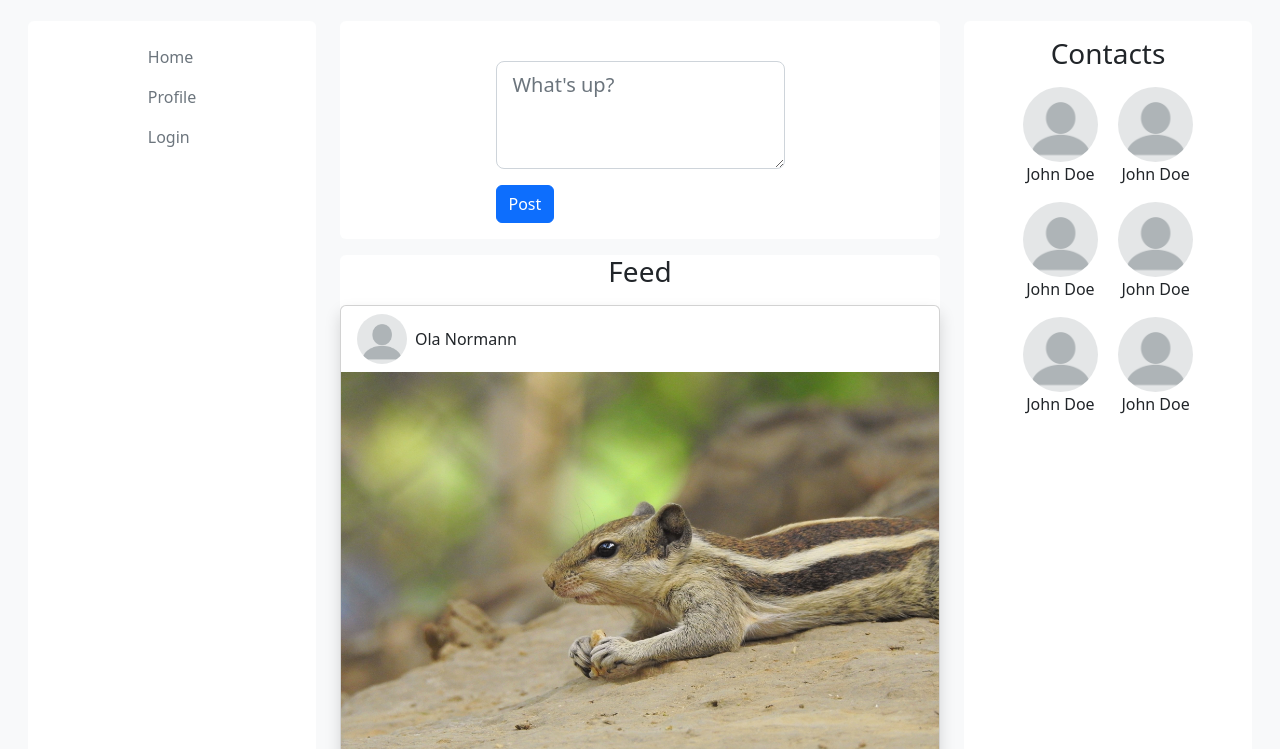
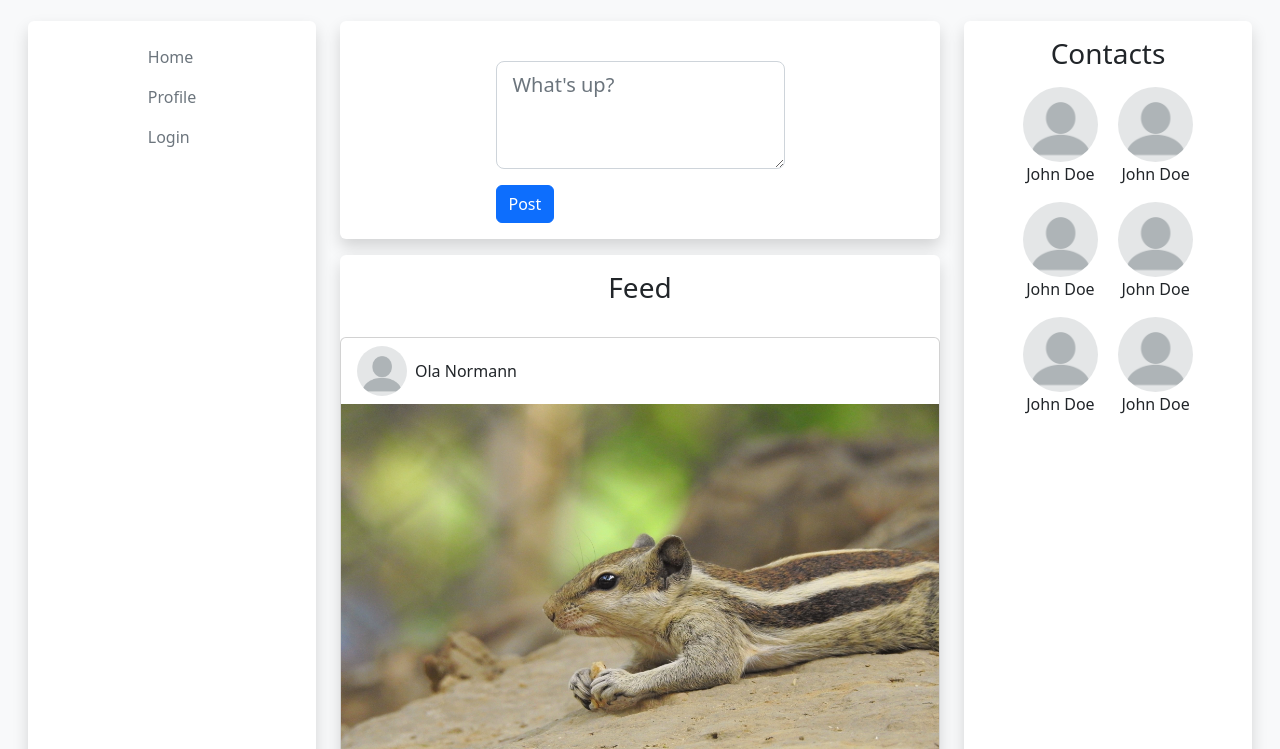
Before and after one commit to KennTorg/CSS-Frameworks, a website: page index.html in a window 1280 px wide. Shown: the part 51-800 px from the top of the page. Drawn offline with nearby package versions, Linux system fonts and the light colour scheme.

Commit message:
small changes

```diff
--- a/index.html
+++ b/index.html
@@ -52,10 +52,10 @@
                 </div>
             </nav>
         </header>
-        <main class="home-main-md">
+        <main class="home-main">
             <section class="row m-3">
                 <div class="col column-1 d-none d-md-block">
-                    <div class="p-3 bg-white rounded min-vh-100 d-flex justify-content-center">
+                    <div class="p-3 bg-white shadow rounded min-vh-100 d-flex justify-content-center">
                         <ul class="nav flex-column pb-3 mb-3">
                             <li class="nav-item">
                                 <a href="/index.html" class="nav-link px-2 text-muted">Home</a>
@@ -75,7 +75,7 @@
                 </div>
 
                 <div class="col-md-6 column-2">
-                    <div class="p-3 bg-white rounded d-flex justify-content-center">
+                    <div class="p-3 bg-white shadow rounded d-flex justify-content-center">
                         <div class="post-container">
                           <div class="mb-3">
                             <label for="write-post" class="form-label"></label>
@@ -84,11 +84,11 @@
                           <button class="btn btn-primary">Post</button>
                         </div>
                     </div>
-                    <div class="Feed flex-column bg-white rounded mt-3">
+                    <div class="Feed flex-column bg-white shadow rounded mt-3">
                         <div class="heading text-center">
-                        <h3>Feed</h3>
+                        <h3 class="p-3">Feed</h3>
                         </div>
-                        <div class="card shadow mt-3">
+                        <div class="card mt-3">
                             <div class="d-flex justify-content-between p-2 px-3">
                                 <div class="d-flex flex-row align-items-center">
                                     <img src="/images/profile/blank-profile-picture-g975e77de3_1280.png" width="50" class="rounded-circle">
@@ -100,7 +100,7 @@
                                 <p class="text-justify">"Lorem ipsum dolor sit amet, consectetur adipiscing elit, sed do eiusmod tempor incididunt ut labore et dolore magna aliqua. Ut enim ad minim veniam, quis nostrud exercitation ullamco laboris nisi ut aliquip ex ea commodo consequat.</p>
                             </div>
                         </div>
-                        <div class="card shadow mt-3">
+                        <div class="card mt-3">
                             <div class="d-flex justify-content-between p-2 px-3">
                                 <div class="d-flex flex-row align-items-center">
                                     <img src="/images/profile/blank-profile-picture-g975e77de3_1280.png" width="50" class="rounded-circle">
@@ -118,7 +118,7 @@
                 </div>
 
                 <div class="col column-3 d-none d-md-block">
-                    <div class="p-3 bg-white rounded min-vh-100 text-center">
+                    <div class="p-3 bg-white shadow rounded min-vh-100 text-center">
                         <h3>Contacts</h3>
                         <div class="d-inline-flex p-2">
                             <div class="Friends">
```
